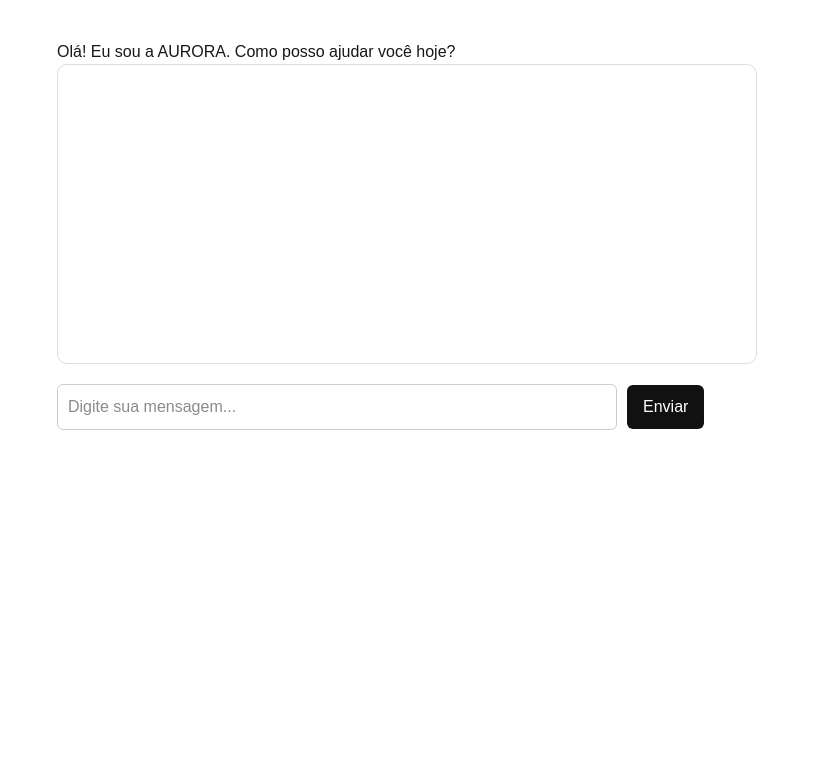
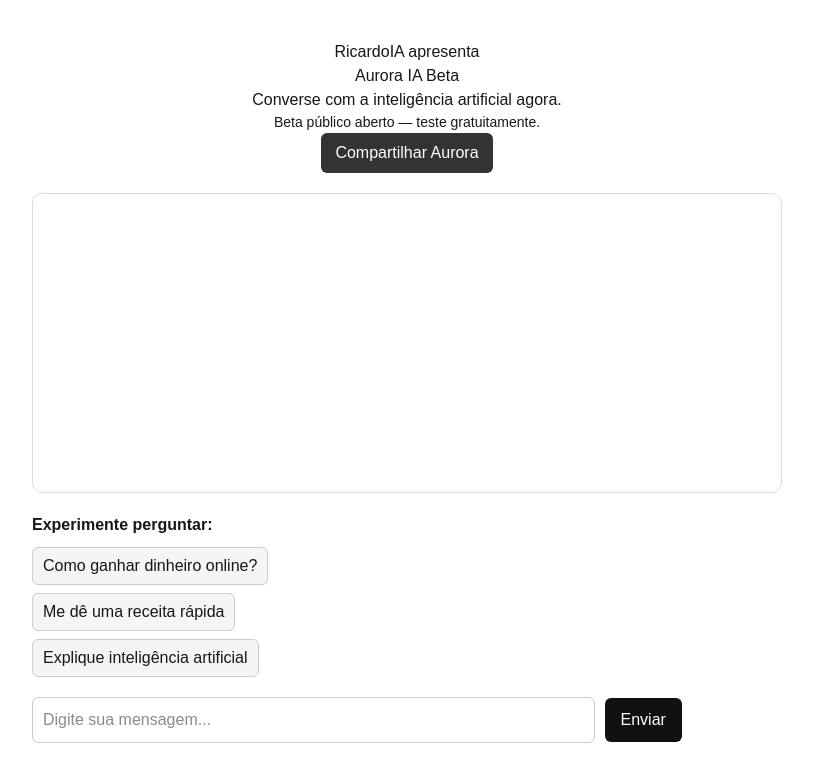
Before and after one commit to ricardogrupoexecutivo1-cpu/ricardo-ia-oficial, a Next.js app: page / in a window 1280 px wide. Shown: the top 782 px of the page, without its empty margins (233-1046 px from the left). Built offline with nearby package versions, Linux system fonts and the light colour scheme.

Commit message:
add example prompts and share button

```diff
--- a/app/page.tsx
+++ b/app/page.tsx
@@ -7,10 +7,10 @@ export default function Page() {
   const [input, setInput] = useState('')
   const [loading, setLoading] = useState(false)
 
-  async function sendMessage(e?: any) {
+  async function sendMessage(e?: any, preset?: string) {
     if (e) e.preventDefault()
 
-    const text = input.trim()
+    const text = preset || input.trim()
     if (!text) return
 
     setInput('')
@@ -50,9 +50,45 @@ export default function Page() {
     setLoading(false)
   }
 
+  function copyLink() {
+    navigator.clipboard.writeText('https://ricardoiaoficial.com')
+    alert('Link copiado! Compartilhe com seus amigos.')
+  }
+
   return (
-    <div style={{ maxWidth: 700, margin: '40px auto', fontFamily: 'Arial' }}>
-      <h2>Olá! Eu sou a AURORA. Como posso ajudar você hoje?</h2>
+    <div style={{ maxWidth: 750, margin: '40px auto', fontFamily: 'Arial' }}>
+
+      <h2 style={{ textAlign: 'center' }}>
+        RicardoIA apresenta
+      </h2>
+
+      <h1 style={{ textAlign: 'center', marginTop: 0 }}>
+        Aurora IA Beta
+      </h1>
+
+      <p style={{ textAlign: 'center' }}>
+        Converse com a inteligência artificial agora.
+      </p>
+
+      <p style={{ textAlign: 'center', fontSize: 14 }}>
+        Beta público aberto — teste gratuitamente.
+      </p>
+
+      <div style={{ textAlign: 'center', marginBottom: 20 }}>
+        <button
+          onClick={copyLink}
+          style={{
+            padding: '8px 14px',
+            borderRadius: 6,
+            border: 'none',
+            background: '#333',
+            color: '#fff',
+            cursor: 'pointer',
+          }}
+        >
+          Compartilhar Aurora
+        </button>
+      </div>
 
       <div
         style={{
@@ -72,10 +108,29 @@ export default function Page() {
         {loading && <div>Aurora está pensando...</div>}
       </div>
 
+      {messages.length === 0 && (
+        <div style={{ marginBottom: 20 }}>
+          <b>Experimente perguntar:</b>
+          <div style={{ marginTop: 10 }}>
+            <button onClick={() => sendMessage(null, 'Como ganhar dinheiro online?')} style={exampleBtn}>
+              Como ganhar dinheiro online?
+            </button>
+
+            <button onClick={() => sendMessage(null, 'Me dê uma receita rápida')} style={exampleBtn}>
+              Me dê uma receita rápida
+            </button>
+
+            <button onClick={() => sendMessage(null, 'Explique inteligência artificial')} style={exampleBtn}>
+              Explique inteligência artificial
+            </button>
+          </div>
+        </div>
+      )}
+
       <form onSubmit={sendMessage}>
         <input
           style={{
-            width: '80%',
+            width: '75%',
             padding: 10,
             borderRadius: 6,
             border: '1px solid #ccc',
@@ -103,3 +158,13 @@ export default function Page() {
     </div>
   )
 }
+
+const exampleBtn = {
+  display: 'block',
+  marginBottom: 8,
+  padding: '6px 10px',
+  borderRadius: 6,
+  border: '1px solid #ccc',
+  background: '#f5f5f5',
+  cursor: 'pointer',
+}
```
